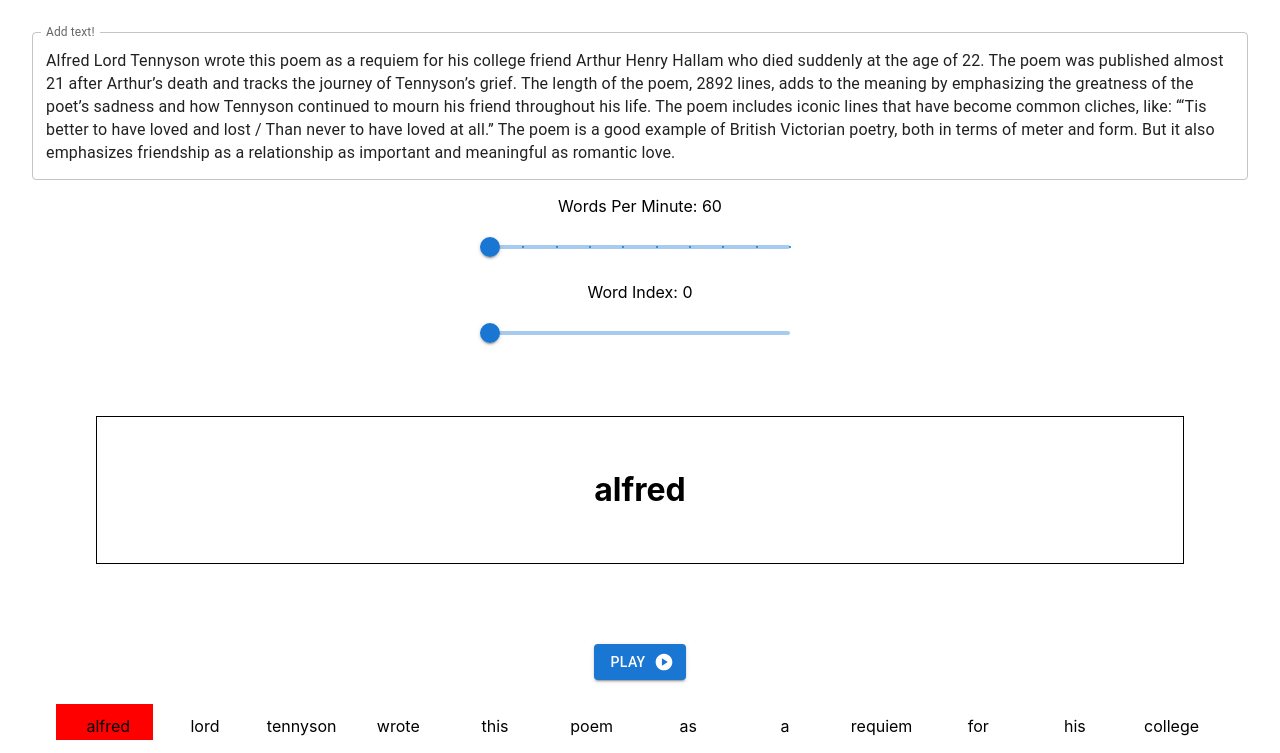
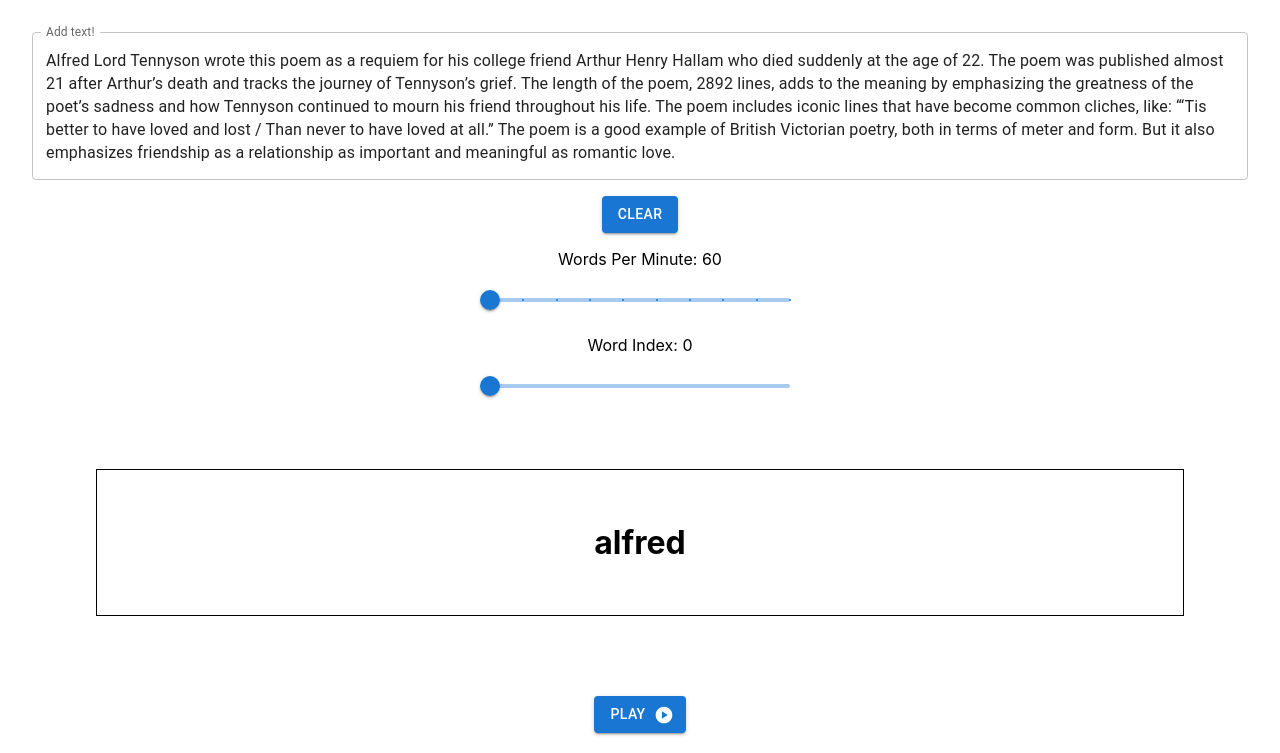
Before and after one commit to mtrejo0/readFast, a React (Create React App) app: page / in a window 1280 px wide. Shown: the top 753 px of the page. Built offline with nearby package versions, Linux system fonts and the light colour scheme.

Commit message:
added clear button

```diff
--- a/src/App.tsx
+++ b/src/App.tsx
@@ -80,6 +80,10 @@ function App() {
         label="Add text!"
       ></TextField>
 
+      <Button onClick={() => setText("")} variant="contained" sx={{ mt: 2 }}>
+        Clear
+      </Button>
+
 
       <br/>
 
```
